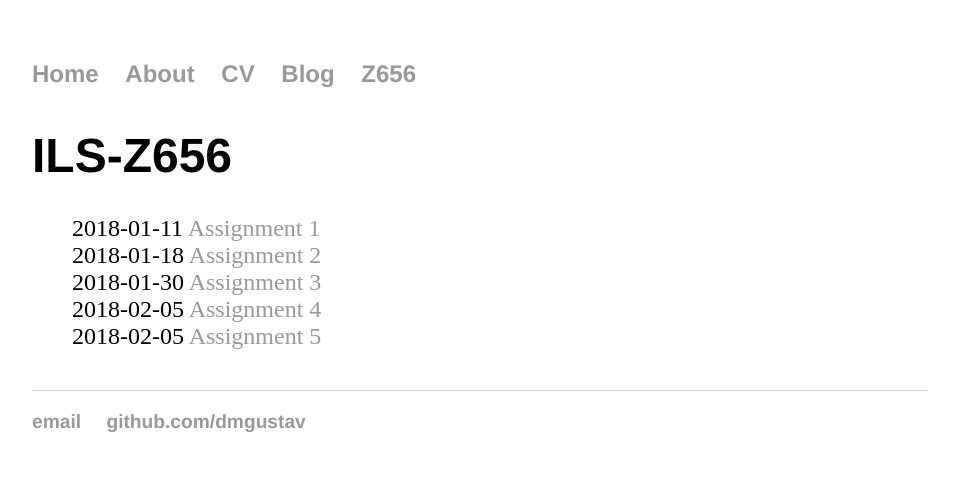
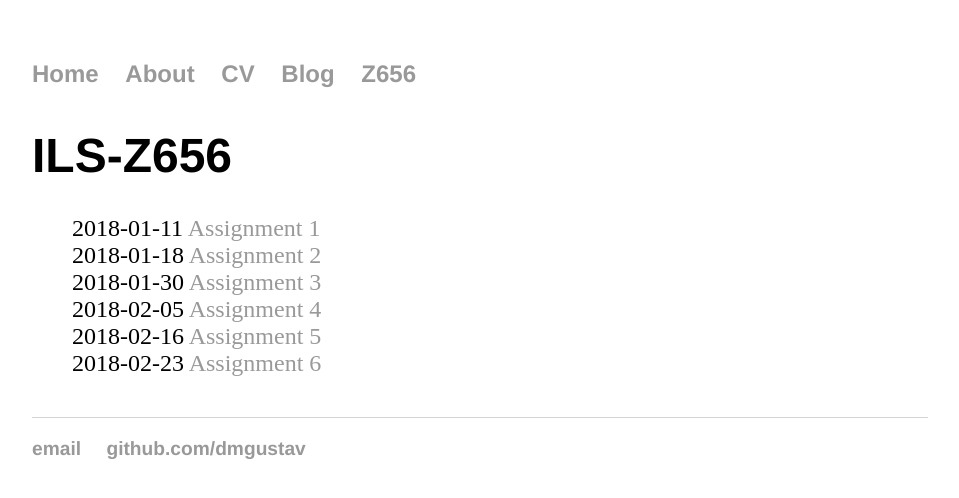
Before and after one commit to dmgustav/dmgustav.github.io, a Jekyll site: the page built from z656/index.html, in a window 1280 px wide. Shown: the top 498 px of the page, without its empty margins (160-1119 px from the left). Built offline with Jekyll 4.4.1, drawn with Linux system fonts in a browser that asks for light colours.

Commit message:
Update index.html

```diff
--- a/z656/index.html
+++ b/z656/index.html
@@ -8,5 +8,6 @@ title: ILS-Z656
 		<li>2018-01-18 <a href="/z656/assignment2/index.html" title="assignment 2">Assignment 2</a></li>
 		<li>2018-01-30 <a href="/z656/assignment3/index.html" title="assignment 3">Assignment 3</a></li>
 		<li>2018-02-05 <a href="/z656/assignment4/index.html" title="assignment 4">Assignment 4</a><li>
-		<li>2018-02-05 <a href="/z656/assignment5/index.html" title="assignment 5">Assignment 5</a><li>
+		<li>2018-02-16 <a href="/z656/assignment5/index.html" title="assignment 5">Assignment 5</a><li>
+		<li>2018-02-23 <a href="/z656/assignment6/index.html" title="assignment 6">Assignment 6</a><li>
 	</ul>
```
